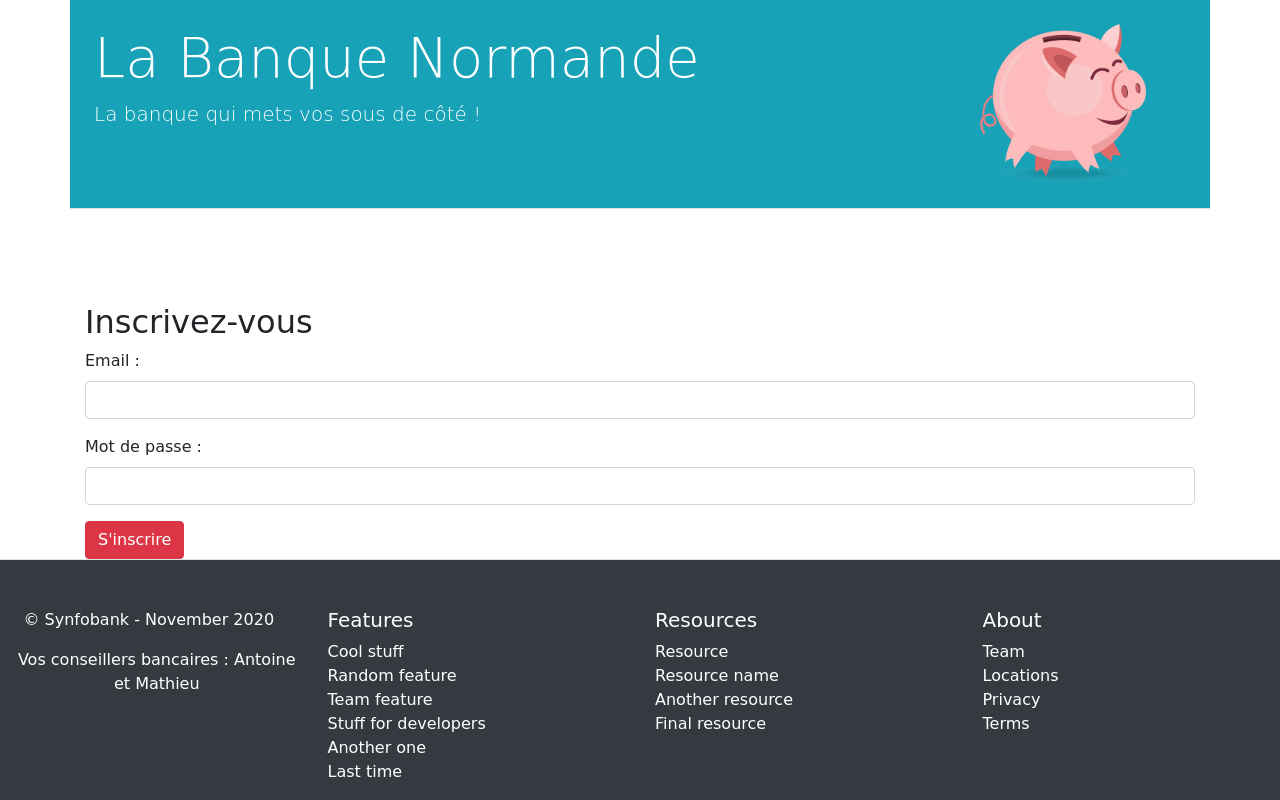
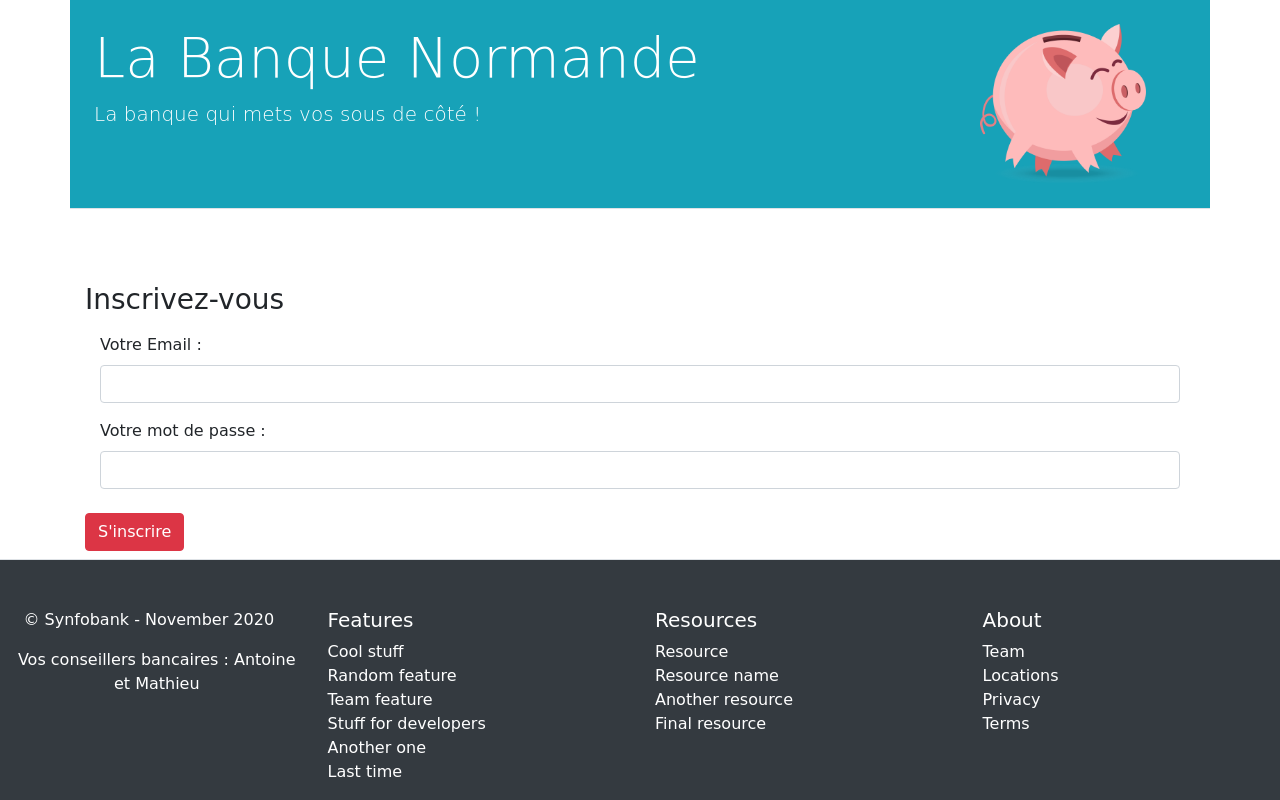
Before and after one commit to AntoineCheminPro/Synfobank, a Symfony app: template templates/registration/register.html.twig in a window 1280 px wide. Run offline with Twig, Linux system fonts and the light colour scheme; the template is opened without the code that fills it, so the values that code supplies are empty; form fields are guessed from the names that the template uses; some libraries are stand-ins or nearby versions.

Commit message:
Create register form

```diff
--- a/templates/registration/register.html.twig
+++ b/templates/registration/register.html.twig
@@ -7,18 +7,21 @@
         <div class="alert alert-danger" role="alert">{{ flashError }}</div>
     {% endfor %}
 
-    <h2>Inscrivez-vous</h2>
+    <h2 class="h3 mb-3 font-weight-normal">Inscrivez-vous</h2>
 
     {{ form_start(registrationForm) }}
+            <div class="col">
                 {{ form_row(registrationForm.email, {
-            label: "Email :"
+                    label: "Votre Email :"
                 })
                 }}
+            </div>
+            <div class="col">
                 {{ form_row(registrationForm.Password, {
-            label: "Mot de passe :"
+                    label: "Votre mot de passe :"
                 })
                 }}
-
-        <button type="submit" class="btn btn-danger">S'inscrire</button>
+            </div>
+        <button type="submit" class="btn btn-danger my-2">S'inscrire</button>
     {{ form_end(registrationForm) }}
 {% endblock %}
--- a/templates/security/login.html.twig
+++ b/templates/security/login.html.twig
@@ -15,9 +15,9 @@
     {% endif %}
 
     <h2 class="h3 mb-3 font-weight-normal">Connectez-vous</h2>
-    <label for="inputUsername">Nom d'utilisateur</label>
+    <label for="inputUsername">Email :</label>
     <input type="text" value="{{ last_username }}" name="username" id="inputUsername" class="form-control" required autofocus>
-    <label for="inputPassword">Mot de passe</label>
+    <label for="inputPassword">Mot de passe :</label>
     <input type="password" name="password" id="inputPassword" class="form-control" required>
 
     <input type="hidden" name="_csrf_token"
```
Lines whose indentation alone changed are shown as unchanged.
